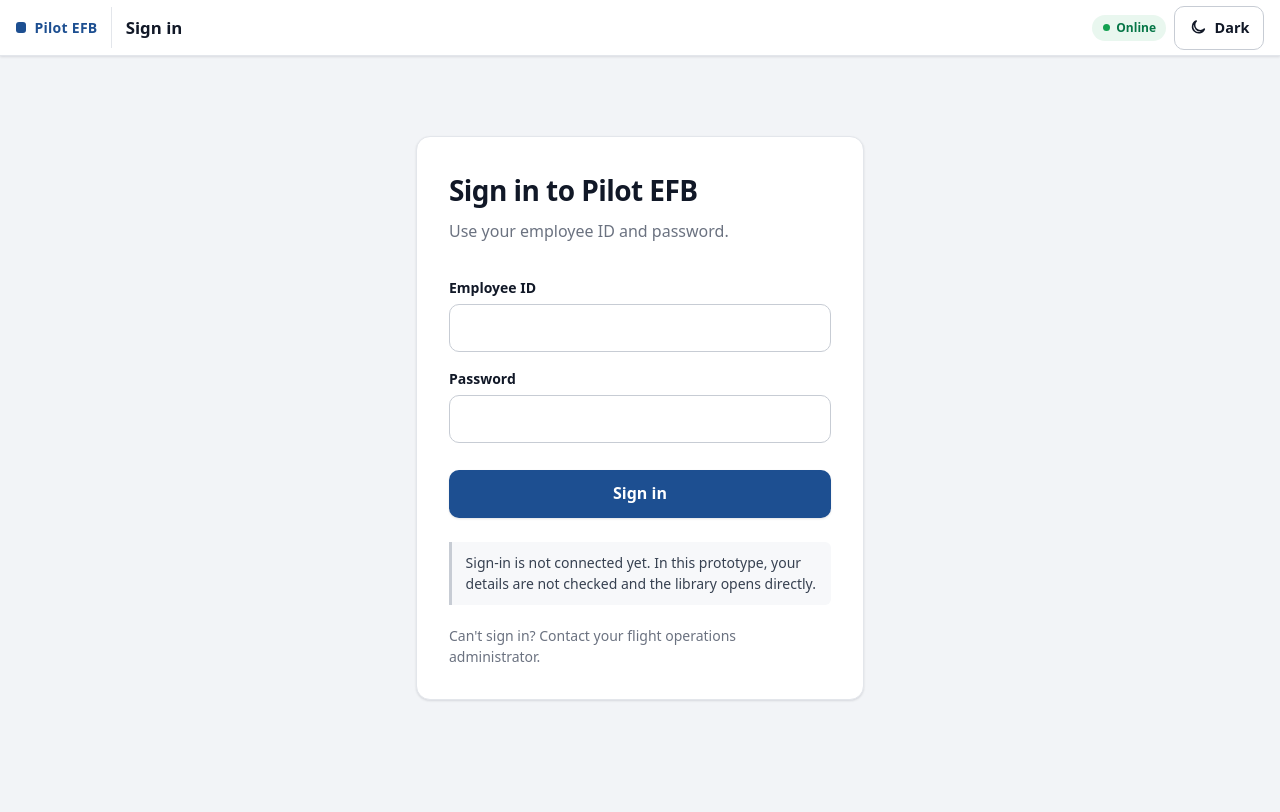
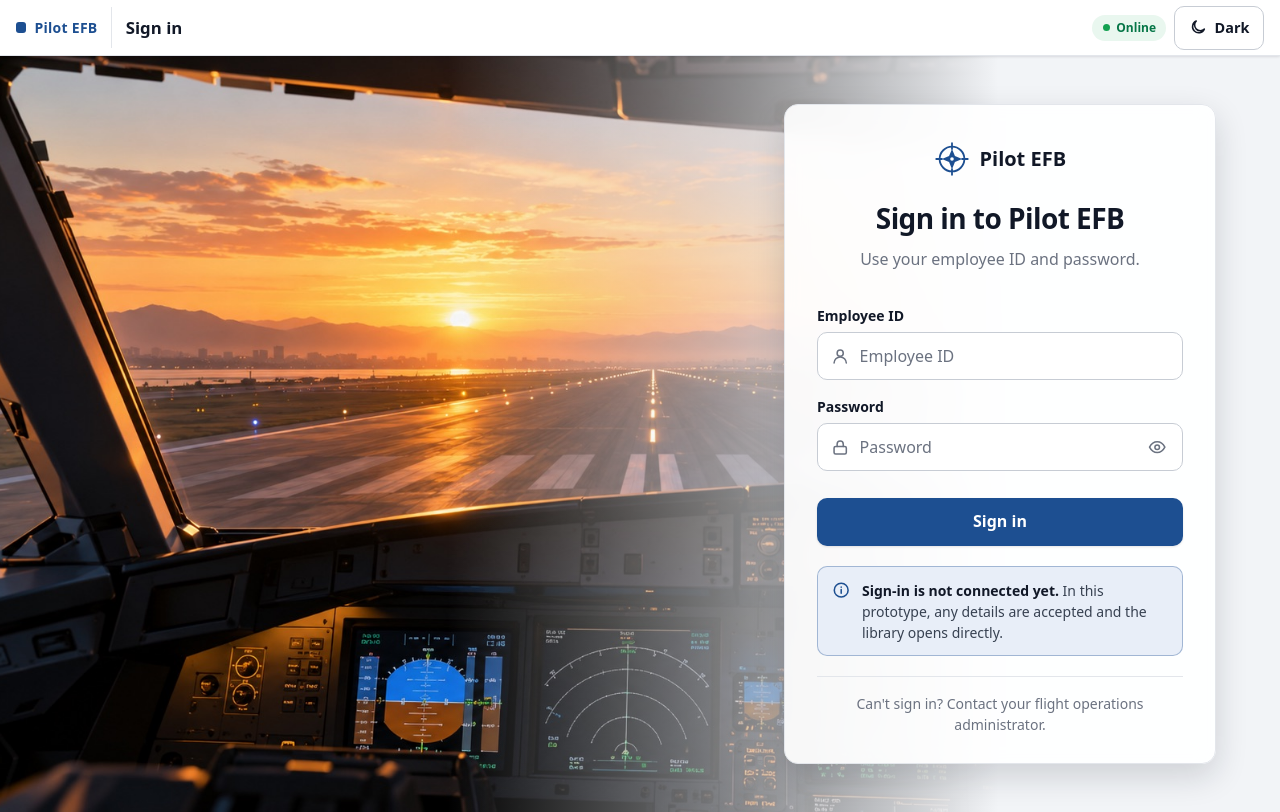
Before and after one commit to kanishkagupta88666/pilot-efb, a React (Vite) app in the folder frontend/: page /sign-in in a window 1280 px wide. Built offline with nearby package versions, Linux system fonts and the light colour scheme; no server answers.

Commit message:
Enhanced UI

```diff
--- a/frontend/src/components/Icons.tsx
+++ b/frontend/src/components/Icons.tsx
@@ -63,3 +63,60 @@ export function MoonIcon() {
     </svg>
   );
 }
+
+/** The Pilot EFB mark: a compass rose. */
+export function LogoMark() {
+  return (
+    <svg aria-hidden="true" className="logo-mark" fill="none" viewBox="0 0 32 32">
+      <circle cx="16" cy="16" r="11" stroke="currentColor" strokeWidth="1.6" />
+      <path d="M16 2v5M16 25v5M2 16h5M25 16h5" stroke="currentColor" strokeLinecap="round" strokeWidth="1.6" />
+      <path d="m16 7 2.6 6.4L25 16l-6.4 2.6L16 25l-2.6-6.4L7 16l6.4-2.6L16 7Z" fill="currentColor" />
+      <circle cx="16" cy="16" r="1.6" fill="var(--surface)" />
+    </svg>
+  );
+}
+
+export function PersonIcon() {
+  return (
+    <svg {...stroke} className="icon field-icon">
+      <circle cx="12" cy="8" r="4" />
+      <path d="M4 21a8 8 0 0 1 16 0" />
+    </svg>
+  );
+}
+
+export function LockIcon() {
+  return (
+    <svg {...stroke} className="icon field-icon">
+      <rect height="10" rx="2" width="16" x="4" y="11" />
+      <path d="M8 11V8a4 4 0 0 1 8 0v3" />
+    </svg>
+  );
+}
+
+export function EyeIcon() {
+  return (
+    <svg {...stroke} className="icon">
+      <path d="M2 12s3.6-7 10-7 10 7 10 7-3.6 7-10 7S2 12 2 12Z" />
+      <circle cx="12" cy="12" r="3" />
+    </svg>
+  );
+}
+
+export function EyeOffIcon() {
+  return (
+    <svg {...stroke} className="icon">
+      <path d="M10.6 5.1A10.4 10.4 0 0 1 12 5c6.4 0 10 7 10 7a17 17 0 0 1-3 3.9M6.6 6.6A17 17 0 0 0 2 12s3.6 7 10 7a9.7 9.7 0 0 0 5.4-1.6" />
+      <path d="M9.9 9.9a3 3 0 0 0 4.2 4.2M3 3l18 18" />
+    </svg>
+  );
+}
+
+export function InfoIcon() {
+  return (
+    <svg {...stroke} className="icon info-icon">
+      <circle cx="12" cy="12" r="9" />
+      <path d="M12 11v5M12 8h.01" />
+    </svg>
+  );
+}
--- a/frontend/src/components/SignInPage.tsx
+++ b/frontend/src/components/SignInPage.tsx
@@ -1,13 +1,17 @@
+import { useState } from "react";
 import type { FormEvent } from "react";
 import { useNavigate } from "react-router-dom";
+import { EyeIcon, EyeOffIcon, InfoIcon, LockIcon, LogoMark, PersonIcon } from "./Icons";
 import { TopBar } from "./TopBar";
 
 /**
  * PROVISIONAL: sign-in screen only. No authentication endpoint exists yet, so the
  * details are not sent or checked anywhere; signing in simply opens the library.
+ * The cockpit photo is chosen by the stylesheet: sunset in light mode, night in dark mode.
  */
 export function SignInPage() {
   const navigate = useNavigate();
+  const [showPassword, setShowPassword] = useState(false);
 
   const signIn = (event: FormEvent<HTMLFormElement>) => {
     event.preventDefault();
@@ -17,37 +21,62 @@ export function SignInPage() {
   return (
     <main className="sign-in-page">
       <TopBar title="Sign in" />
+      <div className="sign-in-scene">
+        <div aria-hidden="true" className="sign-in-photo" />
         <div className="sign-in">
+          <p className="sign-in__brand">
+            <LogoMark />
+            Pilot EFB
+          </p>
           <h1>Sign in to Pilot EFB</h1>
           <p className="intro">Use your employee ID and password.</p>
           <form className="sign-in__form" onSubmit={signIn}>
             <label htmlFor="employee-id">Employee ID</label>
+            <div className="sign-in__field">
+              <PersonIcon />
               <input
                 autoCapitalize="characters"
                 autoComplete="username"
                 autoCorrect="off"
                 id="employee-id"
                 name="employeeId"
+                placeholder="Employee ID"
                 required
                 spellCheck={false}
               />
+            </div>
             <label htmlFor="password">Password</label>
+            <div className="sign-in__field">
+              <LockIcon />
               <input
                 autoComplete="current-password"
                 id="password"
                 name="password"
+                placeholder="Password"
                 required
-            type="password"
+                type={showPassword ? "text" : "password"}
               />
+              <button
+                aria-label={showPassword ? "Hide password" : "Show password"}
+                aria-pressed={showPassword}
+                className="sign-in__reveal"
+                onClick={() => setShowPassword((shown) => !shown)}
+                type="button"
+              >
+                {showPassword ? <EyeOffIcon /> : <EyeIcon />}
+              </button>
+            </div>
             <button className="button button--primary" type="submit">Sign in</button>
           </form>
-        <p className="sign-in__notice">
-          Sign-in is not connected yet. In this prototype, your details are not checked and
-          the library opens directly.
+          <div className="sign-in__notice">
+            <InfoIcon />
+            <p>
+              <strong>Sign-in is not connected yet.</strong> In this prototype, any details are
+              accepted and the library opens directly.
             </p>
-        <p className="prototype-note">
-          Can't sign in? Contact your flight operations administrator.
-        </p>
+          </div>
+          <p className="sign-in__help">Can't sign in? Contact your flight operations administrator.</p>
+        </div>
       </div>
     </main>
   );
--- a/frontend/src/styles.css
+++ b/frontend/src/styles.css
@@ -1761,21 +1761,73 @@ time,
   font-size: var(--text-sm);
 }
 
-/* Sign in */
+/* Sign in: cockpit photo (sunset in light mode, night in dark mode) with the form on the right */
 
 .sign-in-page {
   min-height: 100vh;
   background: var(--page);
 }
 
+.sign-in-scene {
+  position: relative;
+  display: flex;
+  min-height: calc(100vh - var(--bar-height));
+  align-items: center;
+  justify-content: flex-end;
+  overflow: hidden;
+  padding: clamp(1.5rem, 4vw, 3rem) clamp(1rem, 5vw, 4.5rem);
+}
+
+.sign-in-photo {
+  position: absolute;
+  inset: 0;
+  background: url("./assets/sign-in-cockpit-light.jpg") 30% center / cover no-repeat;
+}
+
+/* Fades the photo into the page colour behind the form, so text stays readable. */
+.sign-in-photo::after {
+  position: absolute;
+  inset: 0;
+  background: linear-gradient(90deg, transparent 35%, var(--page) 78%);
+  content: "";
+}
+
+@media (prefers-color-scheme: dark) {
+  :root:not([data-theme="light"]) .sign-in-photo {
+    background-image: url("./assets/sign-in-cockpit-dark.jpg");
+  }
+}
+
+:root[data-theme="dark"] .sign-in-photo {
+  background-image: url("./assets/sign-in-cockpit-dark.jpg");
+}
+
 .sign-in {
-  width: min(calc(100% - 2rem), 28rem);
-  margin: clamp(2rem, 10vh, 6rem) auto 2rem;
-  padding: 2rem;
+  position: relative;
+  width: min(100%, 27rem);
+  padding: 2.25rem 2rem 1.75rem;
   border: 1px solid var(--line);
   border-radius: var(--radius-lg);
-  background: var(--surface);
-  box-shadow: var(--shadow-sm);
+  background: color-mix(in srgb, var(--surface) 92%, transparent);
+  box-shadow: var(--shadow-lg);
+  backdrop-filter: blur(10px);
+}
+
+.sign-in__brand {
+  display: flex;
+  align-items: center;
+  justify-content: center;
+  gap: 0.6rem;
+  margin: 0 0 1.25rem;
+  color: var(--ink);
+  font-size: var(--text-lg);
+  font-weight: 800;
+}
+
+.logo-mark {
+  width: 2.25rem;
+  height: 2.25rem;
+  color: var(--accent);
 }
 
 .sign-in h1 {
@@ -1784,6 +1836,11 @@ time,
   font-size: var(--text-xl);
   font-weight: 800;
   letter-spacing: -0.02em;
+  text-align: center;
+}
+
+.sign-in .intro {
+  text-align: center;
 }
 
 .sign-in__form {
@@ -1799,9 +1856,23 @@ time,
   font-weight: 700;
 }
 
-.sign-in__form input {
+.sign-in__field {
+  position: relative;
+  display: flex;
+  align-items: center;
+}
+
+.sign-in__field .field-icon {
+  position: absolute;
+  left: 0.85rem;
+  color: var(--muted);
+  pointer-events: none;
+}
+
+.sign-in__field input {
+  width: 100%;
   min-height: 3rem;
-  padding: 0 0.85rem;
+  padding: 0 3rem 0 2.6rem;
   border: 1px solid var(--line-strong);
   border-radius: var(--radius);
   color: var(--ink);
@@ -1809,10 +1880,33 @@ time,
   font-size: var(--text-md);
 }
 
-.sign-in__form input:focus {
+.sign-in__field input::placeholder {
+  color: var(--muted);
+}
+
+.sign-in__field input:focus {
   border-color: var(--accent);
   outline: 3px solid var(--accent-soft);
   outline-offset: 0;
+}
+
+.sign-in__reveal {
+  position: absolute;
+  right: 0.25rem;
+  display: grid;
+  width: var(--tap);
+  height: var(--tap);
+  place-items: center;
+  border: 0;
+  border-radius: var(--radius);
+  color: var(--muted);
+  background: transparent;
+  cursor: pointer;
+}
+
+.sign-in__reveal:hover {
+  color: var(--ink);
+  background: var(--hover);
 }
 
 .sign-in__form .button {
@@ -1822,13 +1916,63 @@ time,
 }
 
 .sign-in__notice {
-  margin: 1.5rem 0 0;
-  padding: 0.65rem 0.85rem;
-  border-left: 3px solid var(--line-strong);
-  border-radius: 0 var(--radius-sm) var(--radius-sm) 0;
+  display: flex;
+  gap: 0.7rem;
+  margin-top: 1.25rem;
+  padding: 0.8rem 0.9rem;
+  border: 1px solid color-mix(in srgb, var(--accent) 35%, transparent);
+  border-radius: var(--radius);
+  background: var(--accent-soft);
+  font-size: var(--text-sm);
+}
+
+.sign-in__notice p {
+  margin: 0;
   color: var(--ink-2);
-  background: var(--soft-surface);
+}
+
+.sign-in__notice strong {
+  color: var(--ink);
+}
+
+.info-icon {
+  margin-top: 0.1rem;
+  color: var(--accent);
+}
+
+.sign-in__help {
+  margin: 1.25rem 0 0;
+  padding-top: 1rem;
+  border-top: 1px solid var(--line);
+  color: var(--muted);
   font-size: var(--text-sm);
+  text-align: center;
+}
+
+/* Portrait iPad and narrower: photo as a banner across the top, form below it. */
+@media (max-width: 900px) {
+  .sign-in-scene {
+    flex-direction: column;
+    justify-content: flex-start;
+    padding-top: 0;
+  }
+
+  .sign-in-photo {
+    position: relative;
+    inset: auto;
+    width: calc(100% + 2 * clamp(1rem, 5vw, 4.5rem));
+    height: 38vh;
+    margin: 0 calc(-1 * clamp(1rem, 5vw, 4.5rem));
+    background-position: center 40%;
+  }
+
+  .sign-in-photo::after {
+    background: linear-gradient(180deg, transparent 55%, var(--page) 100%);
+  }
+
+  .sign-in {
+    margin-top: -4rem;
+  }
 }
 
 /* Loading, empty and error states */
```
Also changed, not shown: frontend/src/assets/sign-in-cockpit-dark.jpg (added), frontend/src/assets/sign-in-cockpit-light.jpg (added). Lines whose indentation alone changed are shown as unchanged.
